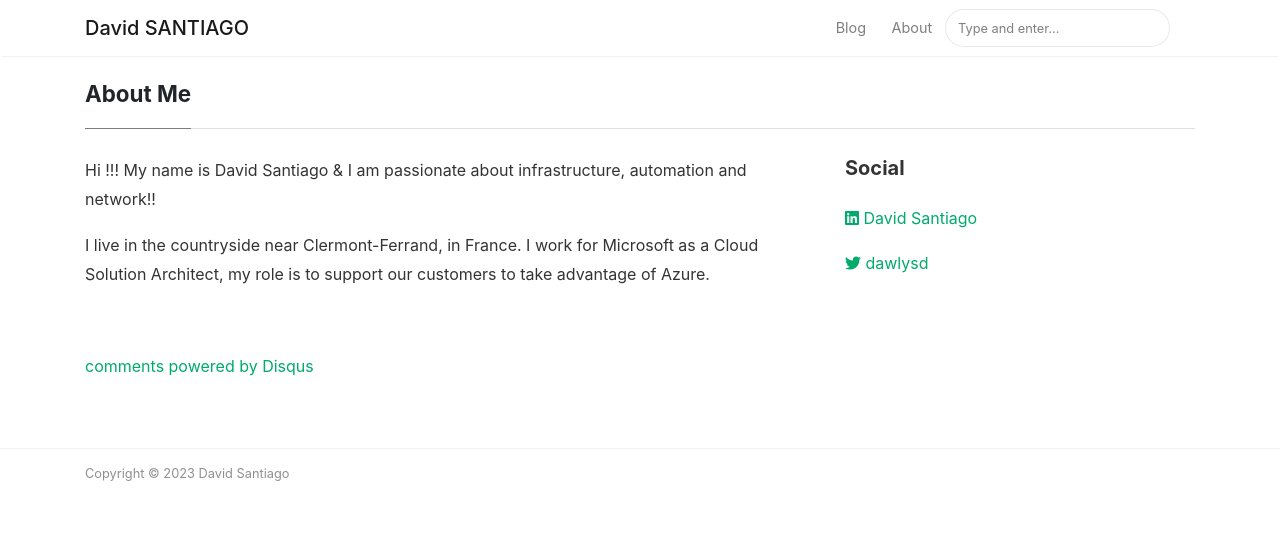
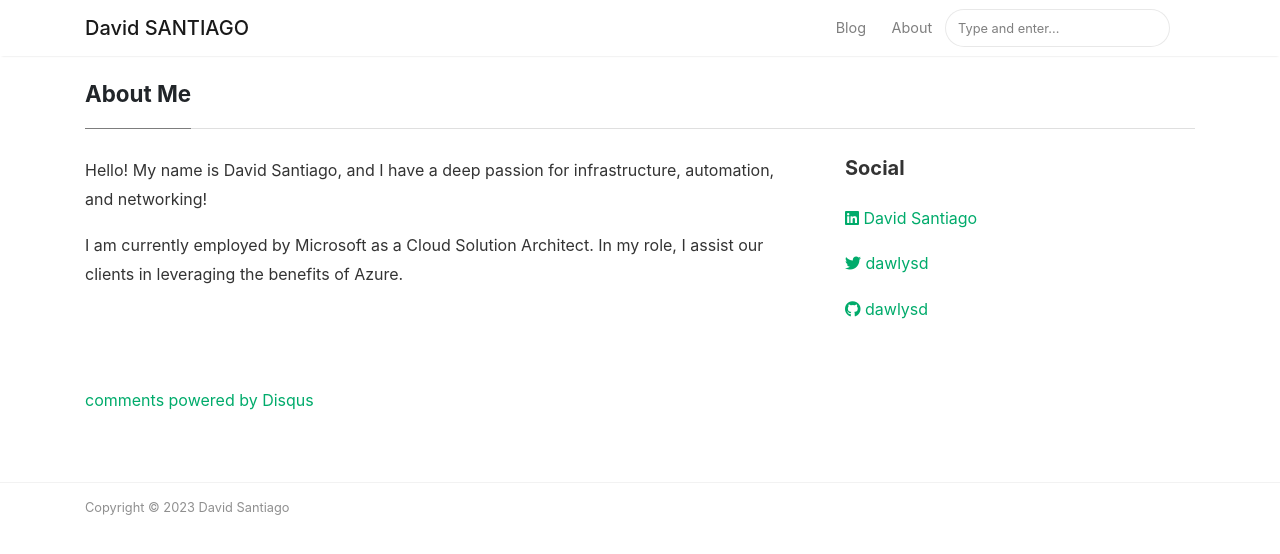
Before and after one commit to davidsntg/dawlysd.github.com, a Jekyll site: the page built from _pages/about.md, in a window 1280 px wide. Shown: the top 554 px of the page. Built offline with Jekyll 4.4.1, drawn with Linux system fonts in a browser that asks for light colours; nearby versions of some CDN libraries; comment, search, counter and statistics services are not loaded.

Commit message:
github handle added

```diff
--- a/_pages/about.md
+++ b/_pages/about.md
@@ -8,10 +8,9 @@ comments: true
 <div class="row justify-content-between">
 <div class="col-md-8 pr-5">
 
-<p>Hi !!! My name is David Santiago &amp; I am passionate about infrastructure, automation and network!!</p>
+<p>Hello! My name is David Santiago, and I have a deep passion for infrastructure, automation, and networking!</p>
 
-<p>I live in the countryside near Clermont-Ferrand, in France. I work for Microsoft as a Cloud Solution Architect, my role is to support our customers to take advantage of Azure.</p>
-
+<p>I am currently employed by Microsoft as a Cloud Solution Architect. In my role, I assist our clients in leveraging the benefits of Azure.</p>
 
 </div>
 
@@ -22,7 +21,7 @@ comments: true
 
 <p><a target="_blank" href="https://www.linkedin.com/in/davsantiago/"><i class="fab fa-linkedin"></i> David Santiago</a></p>
 <p><a target="_blank" href="https://twitter.com/DawlysD"><i class="fab fa-twitter"></i> dawlysd</a></p>
-
+<p><a target="_blank" href="https://github.com/dawlysd"><i class="fab fa-github"></i> dawlysd</a></p>
 </div>
 </div>
 </div>
```
